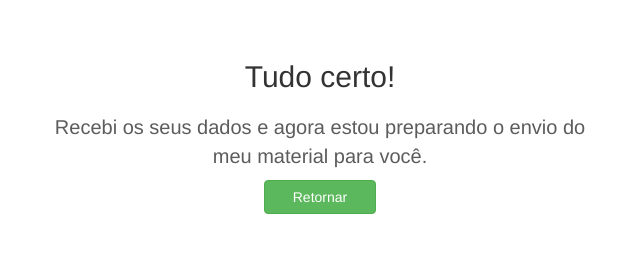
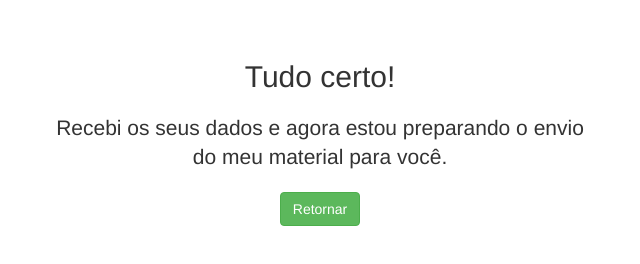
Before and after one commit to aldomonteiro/alinemarius, a website: page form/success.html in a window 1280 px wide. Shown: the whole page, without its empty margins (320-960 px from the left). Drawn offline with nearby package versions, Linux system fonts and the light colour scheme.

Commit message:
netlify form

```diff
--- a/form/success.html
+++ b/form/success.html
@@ -8,9 +8,8 @@
         <div class="col-sm-6 col-sm-offset-3">
         <br><br> <h2 class="mb-5">Tudo certo!</h2>
         <h3></h3>
-        <p style="font-size:20px;color:#5C5C5C;">Recebi os seus dados e agora estou preparando o envio do meu material para você.</p>
-        <a href="http://www.alinemarius.com.br" class="btn btn-success">     Retornar      </a>
-    <br><br>
+        <p class="lead mb-0">Recebi os seus dados e agora estou preparando o envio do meu material para voc&ecirc;.</p>
+        <a href="http://www.alinemarius.com.br" class="btn btn-success">Retornar</a>
         </div>
 
 	</div>
```
Also changed, not shown: success.html (+2 -3 lines).
